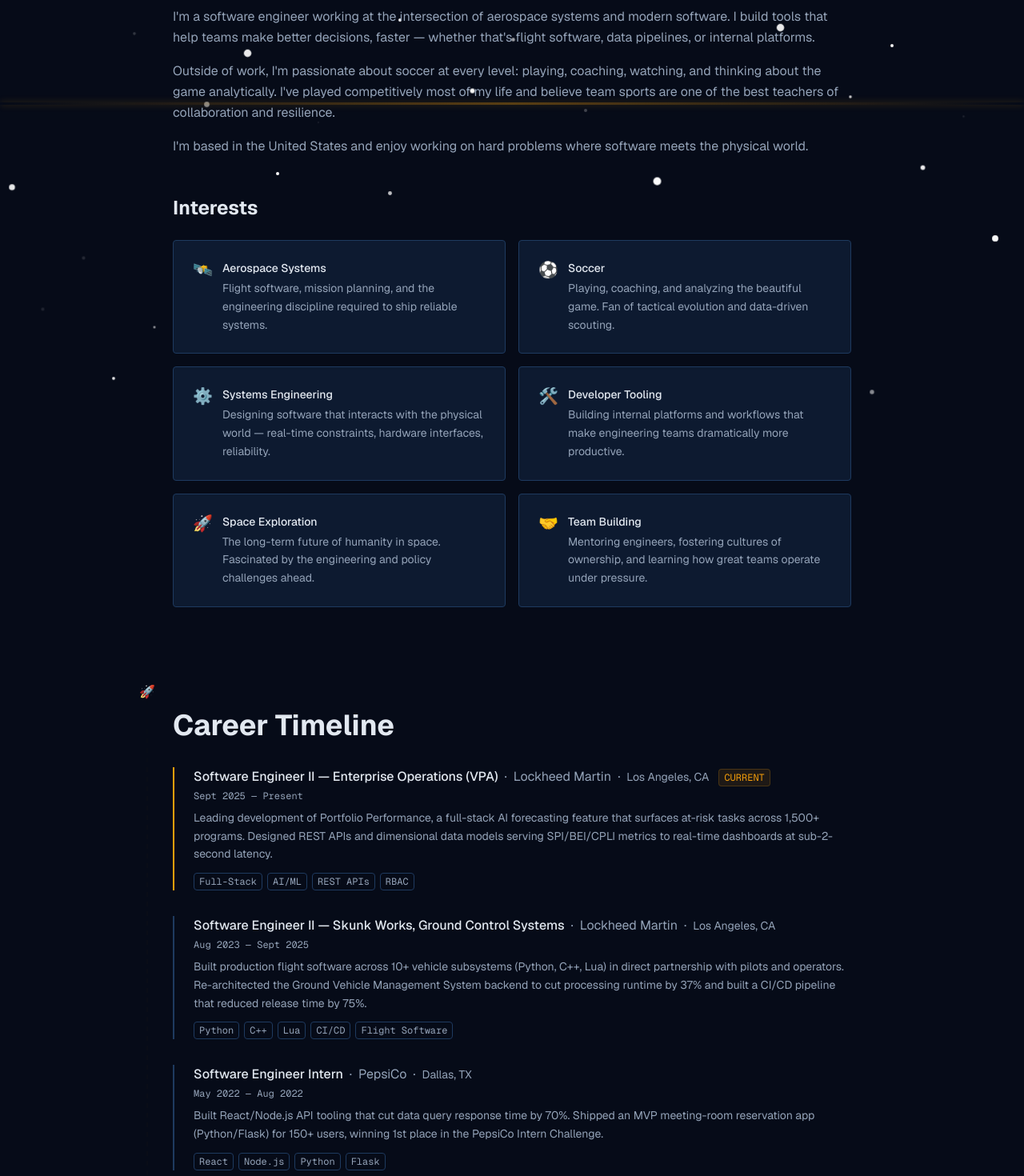
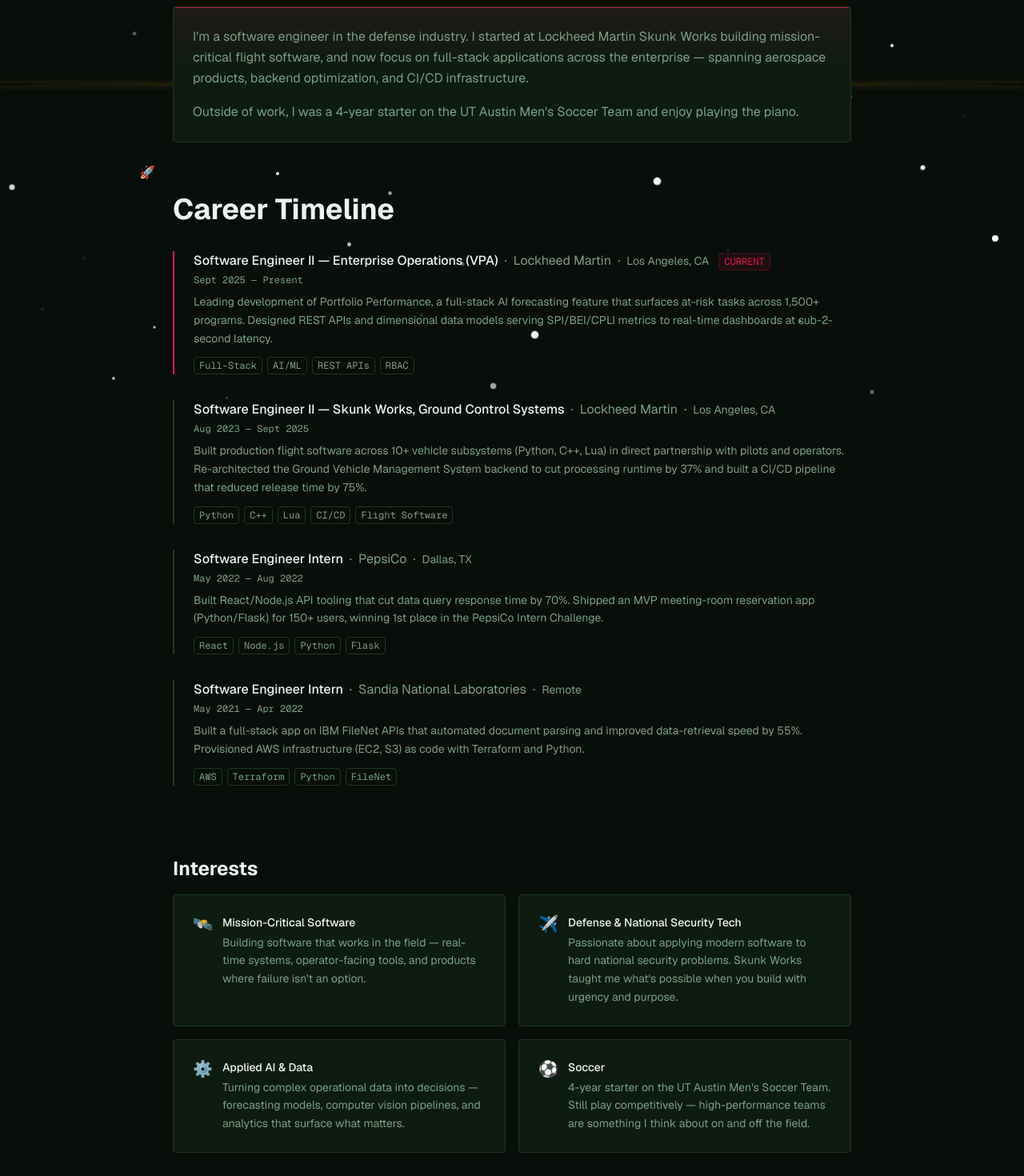
Before and after one commit to dhruvsethi227/dhruv-personal-portfolio, a Next.js app: page /about in a window 1280 px wide. Shown: the part 240-1710 px from the top of the page at 80% size. Built offline with nearby package versions, Linux system fonts and the light colour scheme.

Commit message:
about me and colors

```diff
--- a/app/about/page.tsx
+++ b/app/about/page.tsx
@@ -17,18 +17,29 @@
 export default function AboutPage() {
   return (
     <PageShell>
-      <section className="py-20">
+      <section className="pt-20 pb-4">
         <SectionHeader title="About" />
 
-        <motion.div className="space-y-4 mb-12" {...fadeUp}>
-          {aboutData.bio.map((paragraph, i) => (
-            <p key={i} className="text-text-secondary leading-relaxed">
-              {paragraph}
-            </p>
-          ))}
+        <motion.div {...fadeUp}>
+          <div className="relative overflow-hidden rounded border border-border-panel bg-surface p-6">
+            <div className="absolute top-0 left-0 right-0 h-px bg-accent/70" />
+            <div className="absolute top-0 left-0 right-0 h-20 bg-gradient-to-b from-accent/[0.08] to-transparent pointer-events-none" />
+            <div className="relative space-y-4">
+              {aboutData.bio.map((paragraph, i) => (
+                <p key={i} className="text-text-secondary leading-relaxed">
+                  {paragraph}
+                </p>
+              ))}
+            </div>
+          </div>
         </motion.div>
 
-        <h3 className="text-2xl font-bold text-text-primary mb-6">Interests</h3>
+      </section>
+
+      <CareerTimeline />
+
+      <section className="py-10">
+        <h3 className="text-2xl font-bold text-text-primary mb-4">Interests</h3>
 
         <motion.div className="grid grid-cols-1 sm:grid-cols-2 gap-4" {...fadeUp}>
           {aboutData.interests.map((interest) => (
@@ -49,8 +60,6 @@
         </motion.div>
       </section>
 
-      <CareerTimeline />
-
       <footer className="pt-16 border-t border-border-panel text-text-secondary text-sm font-mono text-center">
         © {new Date().getFullYear()} Dhruv Sethi
       </footer>
--- a/app/components/AskDhruv.tsx
+++ b/app/components/AskDhruv.tsx
@@ -104,7 +104,7 @@
               key={q}
               onClick={() => handleChipClick(q)}
               disabled={loading}
-              className="font-mono text-xs px-3 py-1.5 border border-border-panel text-text-secondary hover:text-amber-400 hover:border-amber-400 transition-colors rounded-sm disabled:opacity-40 disabled:cursor-not-allowed"
+              className="font-mono text-xs px-3 py-1.5 border border-border-panel text-text-secondary hover:text-rose-500 hover:border-rose-500 transition-colors rounded-sm disabled:opacity-40 disabled:cursor-not-allowed"
             >
               {q}
             </button>
@@ -119,7 +119,7 @@
                 {[0, 1, 2].map((i) => (
                   <span
                     key={i}
-                    className="w-1.5 h-1.5 rounded-full bg-amber-400 animate-bounce"
+                    className="w-1.5 h-1.5 rounded-full bg-rose-500 animate-bounce"
                     style={{ animationDelay: `${i * 0.15}s` }}
                   />
                 ))}
@@ -134,7 +134,7 @@
                   {response}
                 </ReactMarkdown>
                 {loading && (
-                  <span className="inline-block w-1.5 h-3.5 ml-0.5 bg-amber-400 animate-pulse align-middle" />
+                  <span className="inline-block w-1.5 h-3.5 ml-0.5 bg-rose-500 animate-pulse align-middle" />
                 )}
               </div>
             )}
@@ -156,12 +156,12 @@
             placeholder="Ask about my career, projects, or experience..."
             maxLength={500}
             disabled={loading}
-            className="flex-1 bg-background border border-border-panel rounded-sm px-3 py-2 font-mono text-sm text-text-primary placeholder:text-text-label focus:outline-none focus:border-amber-400 transition-colors disabled:opacity-50"
+            className="flex-1 bg-background border border-border-panel rounded-sm px-3 py-2 font-mono text-sm text-text-primary placeholder:text-text-label focus:outline-none focus:border-rose-500 transition-colors disabled:opacity-50"
           />
           <button
             type="submit"
             disabled={loading || !question.trim()}
-            className="px-4 py-2 bg-amber-400 text-background font-mono text-sm font-semibold rounded-sm hover:bg-amber-300 transition-colors disabled:opacity-40 disabled:cursor-not-allowed"
+            className="px-4 py-2 bg-rose-500 text-background font-mono text-sm font-semibold rounded-sm hover:bg-rose-400 transition-colors disabled:opacity-40 disabled:cursor-not-allowed"
           >
             →
           </button>
--- a/app/components/HeroSection.tsx
+++ b/app/components/HeroSection.tsx
@@ -65,7 +65,7 @@
       <motion.div variants={item} className="mt-4 flex flex-wrap justify-center gap-3">
         <Link
           href="/about"
-          className="inline-flex items-center gap-2 rounded-sm bg-accent text-background font-medium text-sm px-5 py-2.5 glow-accent hover:bg-amber-400 transition-colors"
+          className="inline-flex items-center gap-2 rounded-sm bg-accent text-background font-medium text-sm px-5 py-2.5 glow-accent hover:bg-rose-500 transition-colors"
         >
           About Me →
         </Link>
--- a/app/components/Navbar.tsx
+++ b/app/components/Navbar.tsx
@@ -17,7 +17,7 @@
       <div className="max-w-4xl mx-auto px-6 sm:px-8 h-16 flex items-center justify-between">
         <Link
           href="/"
-          className="font-mono text-lg text-accent font-bold tracking-wider hover:text-amber-300 transition-colors"
+          className="font-mono text-lg text-accent font-bold tracking-wider hover:text-rose-400 transition-colors"
         >
           Dhruv Sethi
         </Link>
--- a/app/data/about.ts
+++ b/app/data/about.ts
@@ -11,40 +11,29 @@
 
 export const aboutData: AboutData = {
   bio: [
-    "I'm a software engineer working at the intersection of aerospace systems and modern software. I build tools that help teams make better decisions, faster — whether that's flight software, data pipelines, or internal platforms.",
-    "Outside of work, I'm passionate about soccer at every level: playing, coaching, watching, and thinking about the game analytically. I've played competitively most of my life and believe team sports are one of the best teachers of collaboration and resilience.",
-    "I'm based in the United States and enjoy working on hard problems where software meets the physical world.",
+    "I'm a software engineer in the defense industry. I started at Lockheed Martin Skunk Works building mission-critical flight software, and now focus on full-stack applications across the enterprise — spanning aerospace products, backend optimization, and CI/CD infrastructure.",
+    "Outside of work, I was a 4-year starter on the UT Austin Men's Soccer Team and enjoy playing the piano.",
   ],
   interests: [
     {
-      label: "Aerospace Systems",
-      description: "Flight software, mission planning, and the engineering discipline required to ship reliable systems.",
+      label: "Mission-Critical Software",
+      description: "Building software that works in the field — real-time systems, operator-facing tools, and products where failure isn't an option.",
       icon: "🛰️",
     },
     {
-      label: "Soccer",
-      description: "Playing, coaching, and analyzing the beautiful game. Fan of tactical evolution and data-driven scouting.",
-      icon: "⚽",
+      label: "Defense & National Security Tech",
+      description: "Passionate about applying modern software to hard national security problems. Skunk Works taught me what's possible when you build with urgency and purpose.",
+      icon: "✈️",
     },
     {
-      label: "Systems Engineering",
-      description: "Designing software that interacts with the physical world — real-time constraints, hardware interfaces, reliability.",
+      label: "Applied AI & Data",
+      description: "Turning complex operational data into decisions — forecasting models, computer vision pipelines, and analytics that surface what matters.",
       icon: "⚙️",
     },
     {
-      label: "Developer Tooling",
-      description: "Building internal platforms and workflows that make engineering teams dramatically more productive.",
-      icon: "🛠️",
-    },
-    {
-      label: "Space Exploration",
-      description: "The long-term future of humanity in space. Fascinated by the engineering and policy challenges ahead.",
-      icon: "🚀",
-    },
-    {
-      label: "Team Building",
-      description: "Mentoring engineers, fostering cultures of ownership, and learning how great teams operate under pressure.",
-      icon: "🤝",
+      label: "Soccer",
+      description: "4-year starter on the UT Austin Men's Soccer Team. Still play competitively — high-performance teams are something I think about on and off the field.",
+      icon: "⚽",
     },
   ],
 };
--- a/app/globals.css
+++ b/app/globals.css
@@ -1,18 +1,18 @@
 @import "tailwindcss";
 
 :root {
-  --background: #060b18;
-  --foreground: #e2e8f0;
+  --background: #080e0a;
+  --foreground: #eef2ee;
 }
 
 @theme inline {
-  --color-background: #060b18;
-  --color-surface: #0d1a30;
-  --color-border-panel: #1e3a5f;
-  --color-accent: #f59e0b;
-  --color-text-primary: #e2e8f0;
-  --color-text-secondary: #94a3b8;
-  --color-text-label: #fbbf24;
+  --color-background: #080e0a;
+  --color-surface: #0e1b11;
+  --color-border-panel: #1c3822;
+  --color-accent: #e8185a;
+  --color-text-primary: #eef2ee;
+  --color-text-secondary: #7a9e85;
+  --color-text-label: #f472b6;
   --font-sans: var(--font-geist-sans);
   --font-mono: var(--font-geist-mono);
 }
@@ -29,7 +29,7 @@
 
 /* Glow accent */
 .glow-accent {
-  box-shadow: 0 0 12px rgba(245, 158, 11, 0.4), 0 0 24px rgba(245, 158, 11, 0.15);
+  box-shadow: 0 0 12px rgba(232, 24, 90, 0.4), 0 0 24px rgba(232, 24, 90, 0.15);
 }
 
 /* Keyframe animations */
--- a/app/resume/page.tsx
+++ b/app/resume/page.tsx
@@ -24,7 +24,7 @@
           <a
             href={resumeData.pdfPath}
             download="Dhruv_Sethi_Resume.pdf"
-            className="inline-flex items-center gap-2 rounded-sm bg-accent text-background font-medium text-sm px-5 py-2.5 glow-accent hover:bg-amber-400 transition-colors"
+            className="inline-flex items-center gap-2 rounded-sm bg-accent text-background font-medium text-sm px-5 py-2.5 glow-accent hover:bg-rose-500 transition-colors"
           >
             ↓ Download PDF
           </a>
```
